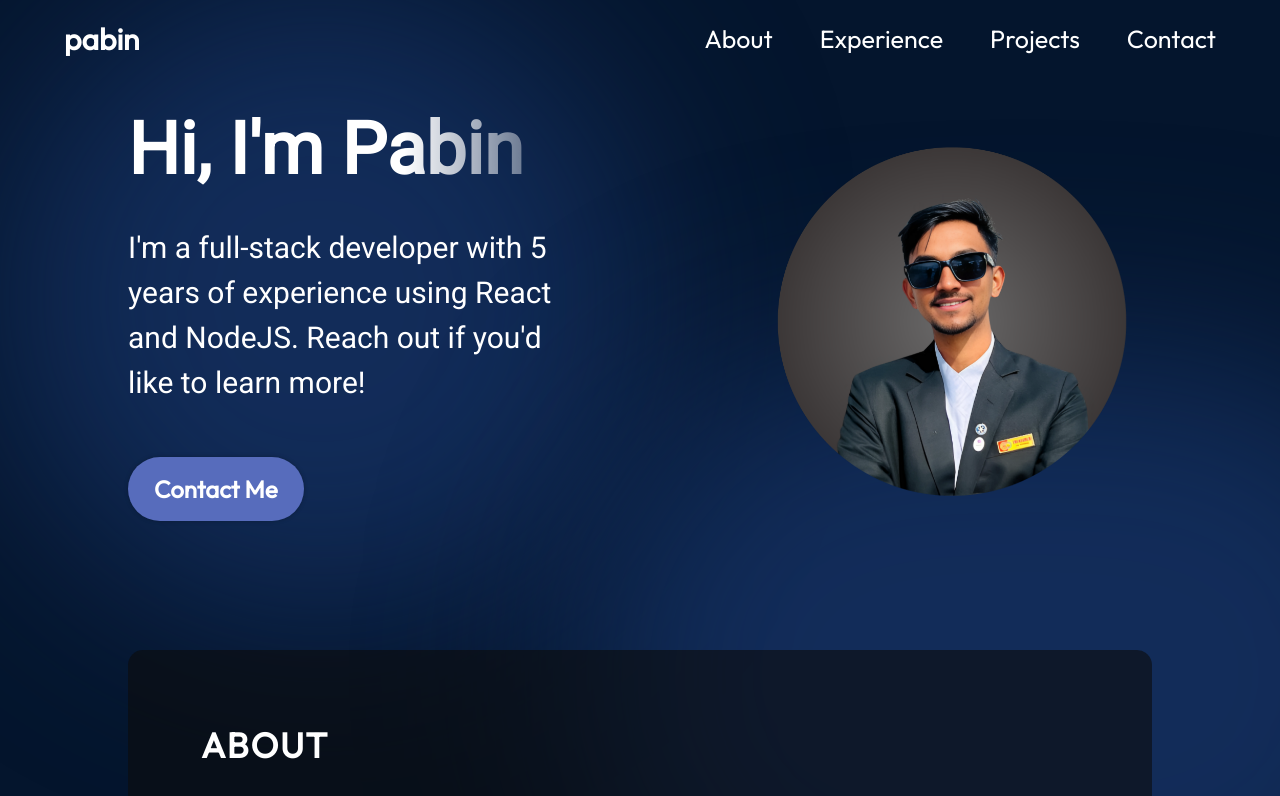
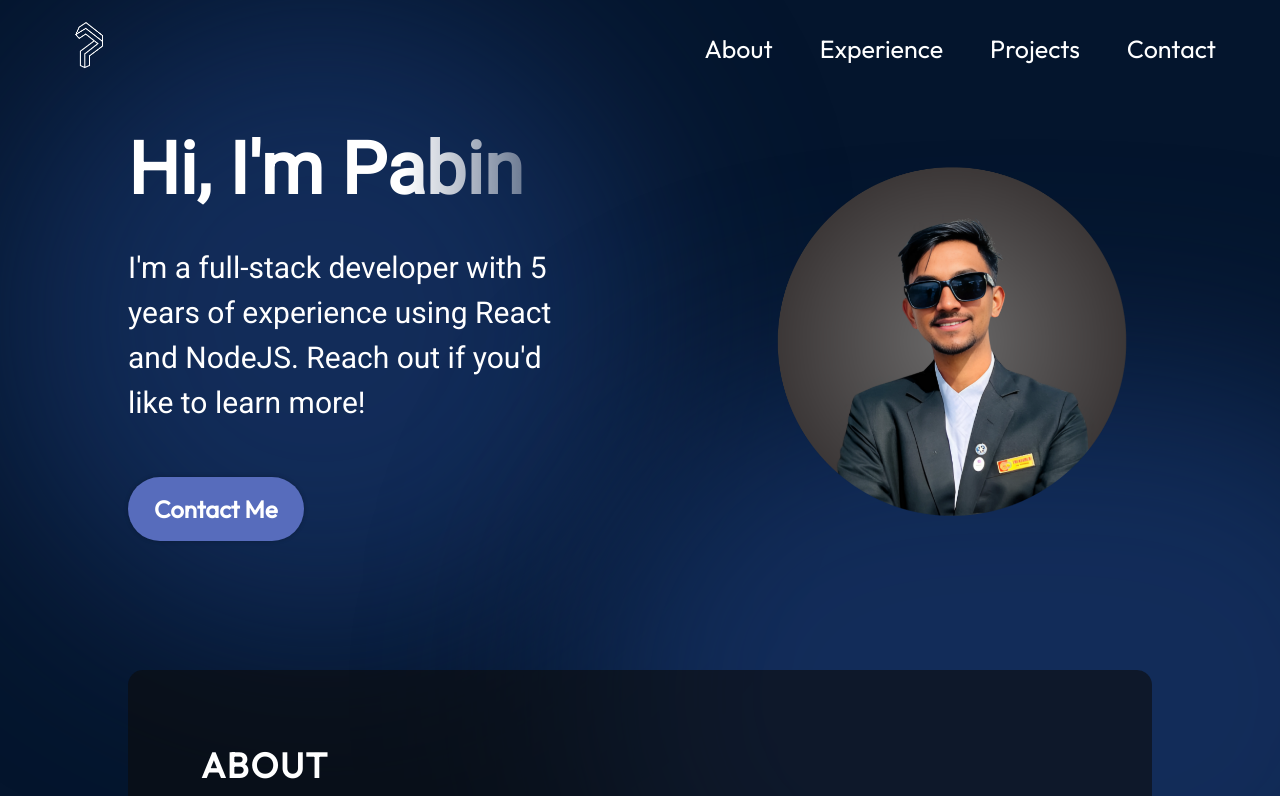
Before and after one commit to pabinn/Portfolio, a React (Vite) app: page / in a window 1280 px wide. Shown: the top 796 px of the page. Built offline with nearby package versions, Linux system fonts and the light colour scheme.

Commit message:
pabin logo changes

```diff
--- a/index.html
+++ b/index.html
@@ -2,7 +2,7 @@
 <html lang="en">
   <head>
     <meta charset="UTF-8" />
-    <link rel="icon" type="image/png" href="/favicon.ico" />
+    <link rel="icon" type="image/png" href="/icoon.ico" />
     <meta name="viewport" content="width=device-width, initial-scale=1.0" />
     <title>Pabin's Website</title>
   </head>
--- a/src/components/Navbar/Navbar.jsx
+++ b/src/components/Navbar/Navbar.jsx
@@ -9,7 +9,11 @@ export const Navbar = () => {
   return (
     <nav className={styles.navbar}>
       <a className={styles.title} href="/">
-        pabin
+      <img
+        className={styles.logo}
+        src={getImageUrl("nav/icon.png")}
+        alt="Pabin Logo"
+  />
       </a>
       <div className={styles.menu}>
         <img
--- a/src/components/Navbar/Navbar.module.css
+++ b/src/components/Navbar/Navbar.module.css
@@ -15,6 +15,10 @@
   font-weight: 600;
   text-decoration: none;
   color: var(--color-text);
+}
+.logo {
+  width: 50px; /* or any size you want */
+  height: auto; /* to keep the aspect ratio */
 }
 
 
```
Also changed, not shown: assets/nav/icon.png (added), 1 other file (tests, documents, lock files or other folders).
